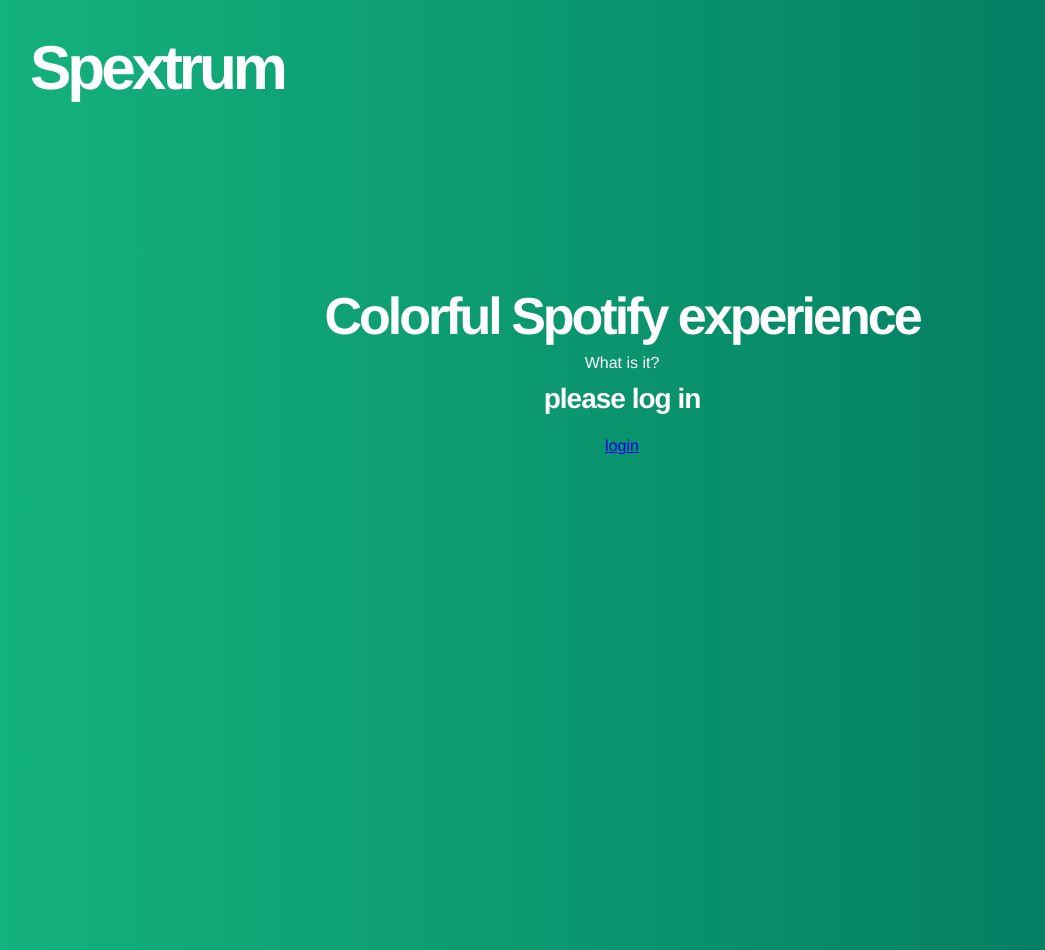
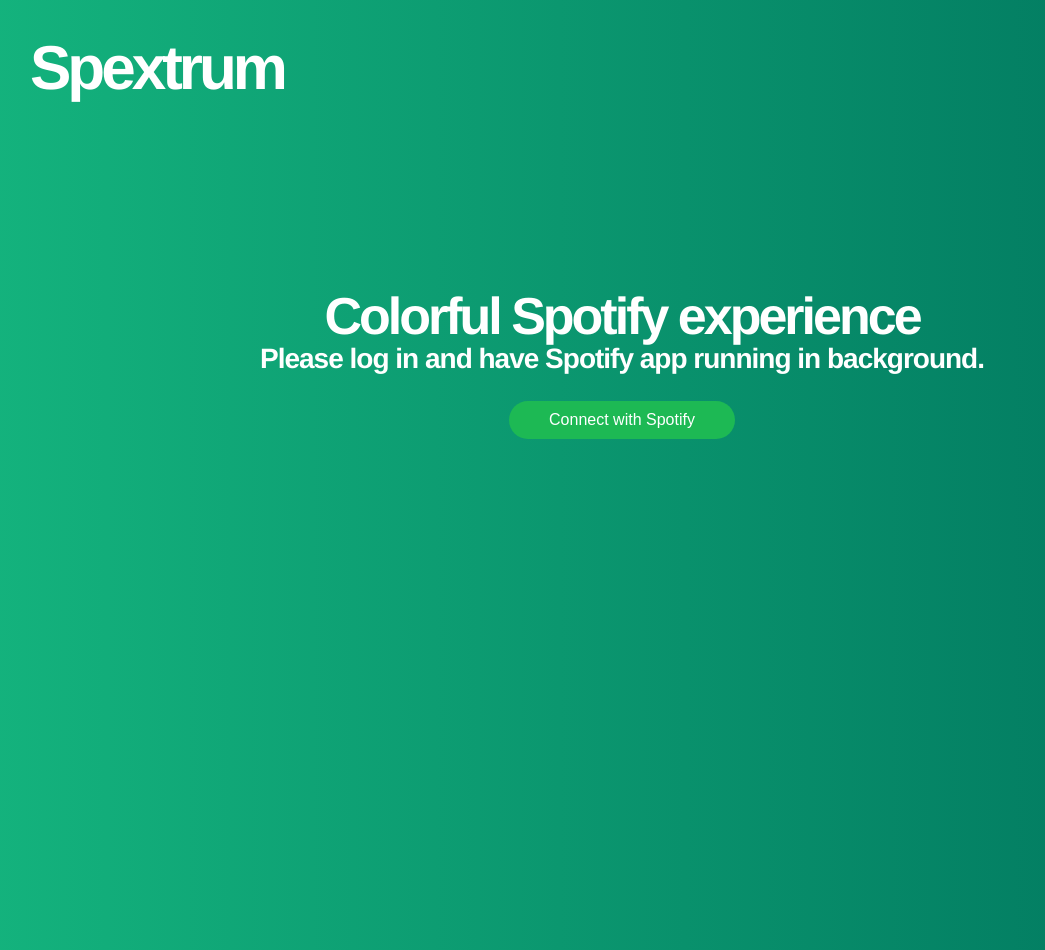
Before and after one commit to mikhailusov/spextrum, a website: page static/index.html in a window 1280 px wide. Shown: the whole page, without its empty margins (18-1063 px from the left). Drawn offline with nearby package versions, Linux system fonts and the light colour scheme.

Commit message:
adding login button

```diff
--- a/static/index.html
+++ b/static/index.html
@@ -59,6 +59,21 @@
 }
 #login, #loggedin {
     display: none;
+}
+.login-button {
+    background-color: #1DB954;
+    border: none;
+    color: white;
+    padding: 10px;
+    padding-left: 40px;
+    padding-right: 40px;
+    text-align: center;
+    text-decoration: none;
+    display: inline-block;
+    font-size: 16px;
+    margin: 4px 2px;
+    border-radius: 22px;
+    cursor: pointer;
 }
 .text-overflow {
     overflow: hidden;
@@ -136,9 +151,8 @@
 
 <div id="login">
     <h2>Colorful Spotify experience</h2>
-    <p>What is it?</p>
-    <h3>please log in</h3>
-    <a href="/login">login</a>
+    <h3>Please log in and have Spotify app running in background.</h3>
+    <button class="login-button" onclick="location.href='/login'">Connect with Spotify</button>
 </div>
 
 <div id="loggedin">
```
